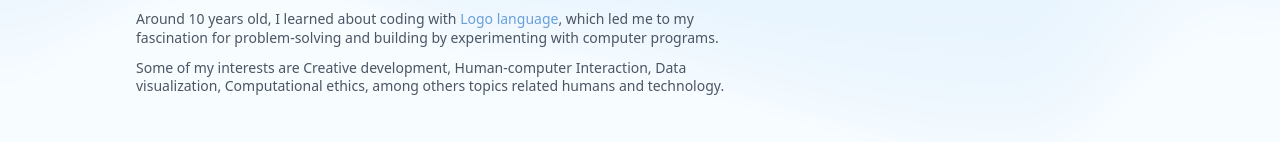
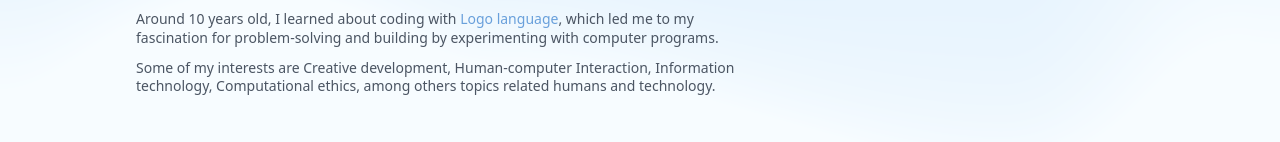
Before and after one commit to daggianama/daggianama.github.io, a Vue app: page / in a window 1280 px wide. Shown: the part 166-308 px from the top of the page. Built offline with nearby package versions, Linux system fonts and the light colour scheme; a web font is replaced by a local one.

Commit message:
small copy change

```diff
--- a/src/App.vue
+++ b/src/App.vue
@@ -12,7 +12,7 @@
             </p>
             <p>Around 10 years old, I learned about coding with <a className="text-main-blue/90 " href="https://el.media.mit.edu/logo-foundation/what_is_logo/logo_primer.html" target="_blank"
               rel="noopener noreferrer">Logo language</a>, which led me to my fascination for problem-solving and building by experimenting with computer programs.</p>
-          <p> Some of my interests are Creative development, Human-computer Interaction, Data visualization, Computational ethics, among others topics related humans and technology.</p>
+          <p> Some of my interests are Creative development, Human-computer Interaction, Information technology, Computational ethics, among others topics related humans and technology.</p>
         </div>
         <div class="flex flex-wrap md:flex-nowrap  ml-0 text-sm md:w-full items-center gap-2 mt-6">
           <a
```
Also changed, not shown: 1 other file (tests, documents, lock files or other folders).
